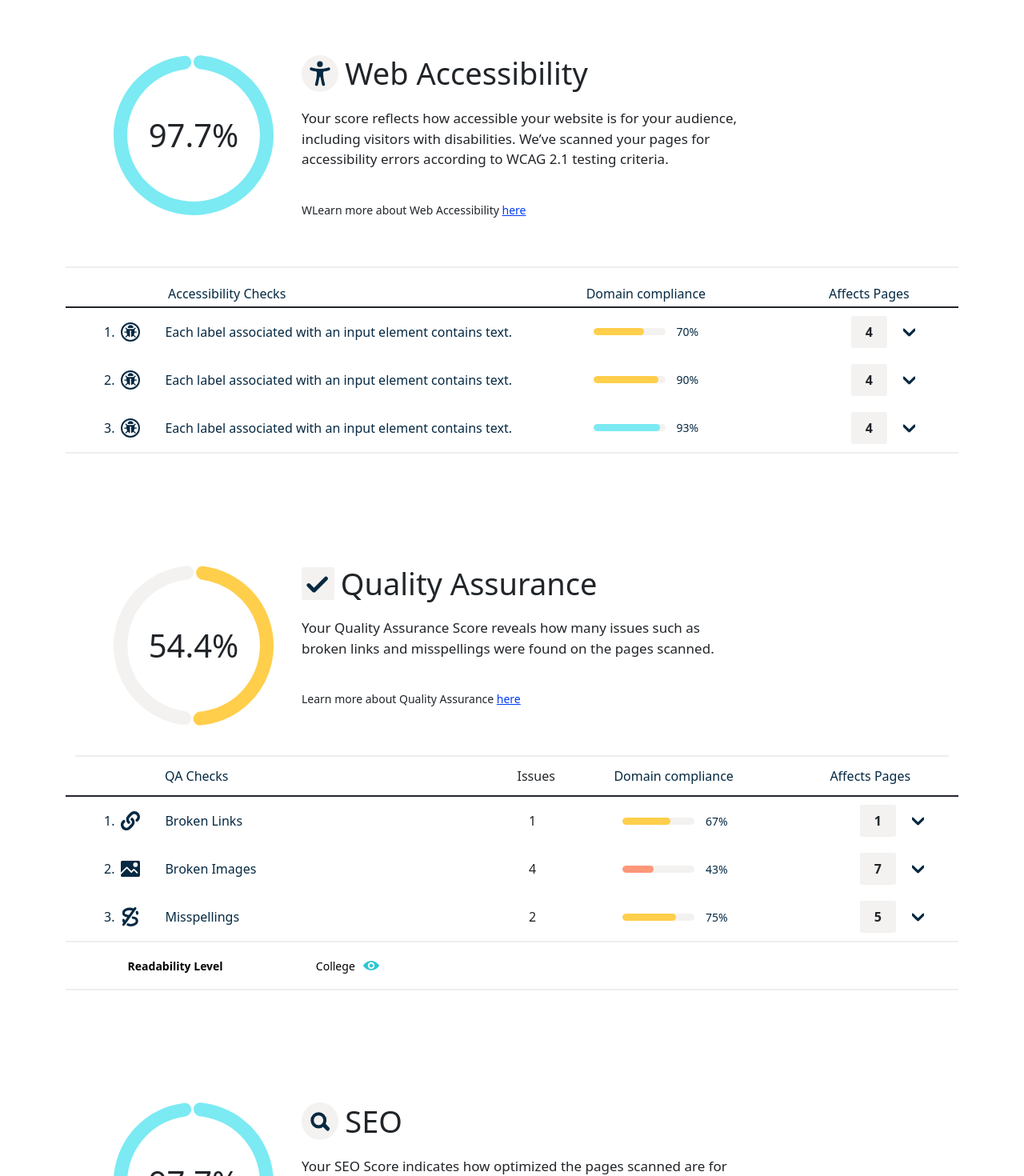
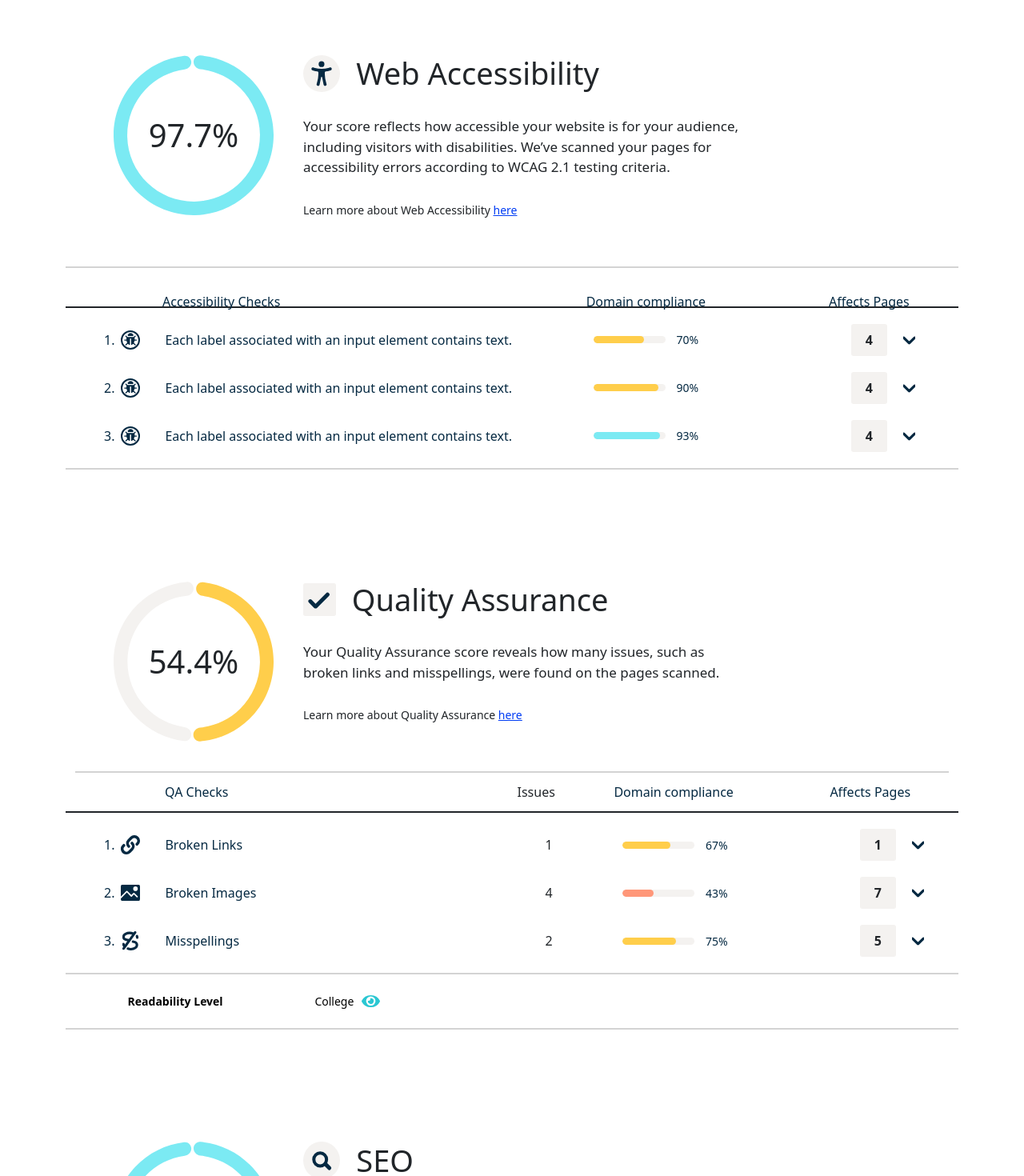
Before and after one commit to hnamdev008/marketing-report-ui, an Angular app: page / in a window 1280 px wide. Shown: the part 740-2210 px from the top of the page at 80% size. Built offline with nearby package versions, Linux system fonts and the light colour scheme.

Commit message:
fix some issues

```diff
--- a/src/app/core/components/progress-bar/progress-bar.component.scss
+++ b/src/app/core/components/progress-bar/progress-bar.component.scss
@@ -5,6 +5,7 @@
 
   &__bottom{
     font-size: 14px;
+    margin-top: 5px;
   }
 }
 
--- a/src/app/core/styles/_utilities.scss
+++ b/src/app/core/styles/_utilities.scss
@@ -71,3 +71,23 @@
       padding-left: 3rem !important;
   }
 }
+
+.pointer {
+  cursor: pointer;
+}
+
+.mt-30 {
+  margin-top: 30px;
+}
+
+.mb-15 {
+  margin-top: 15px;
+}
+
+.mb-30 {
+  margin-bottom: 30px;
+}
+
+.m-l-20 {
+  margin-left: 20px !important;
+}
--- a/src/app/home/home.component.html
+++ b/src/app/home/home.component.html
@@ -33,21 +33,21 @@
     </section>
     <!-- Accessibility -->
     <section class="home__section container-fluid">
-        <div class="row p-left p-left">
+        <div class="row p-left">
             <div class="home__section__circular-progress">
                 <app-circular-progress-bar [value]="97.7"></app-circular-progress-bar>
             </div>
             <div class="home__section__content d-flex flex-column">
                 <div class="home__section__content__header d-flex flex-row align-items-center">
                     <img class="img-fluid" src="./assets/icons/human.svg" alt="" />
-                    <h2 class="home__section__content__header__title ms-2">
+                    <h2 class="home__section__content__header__title m-l-20">
                         Web Accessibility
                     </h2>
                 </div>
                 <p class="home__section__content__des">
                     Your score reflects how accessible your website is for your audience, including visitors with disabilities. We’ve scanned your pages for accessibility errors according to WCAG 2.1 testing criteria.                </p>
                 <div class="home__section__content__note is-hide">
-                    WLearn more about Web Accessibility
+                    Learn more about Web Accessibility
                     <a href="https://monsido.com/platform/web-accessibility" target="_blank" class="home__section__content__note__link">here</a>
                 </div>
             </div>
@@ -99,7 +99,7 @@
                                 </ng-template>
                                 <ng-template accordionContent>
                                     <div class="home__section__detail align-items-center">
-                                        <div class="home__section__detail__right d-flex align-items-center mt-4">
+                                        <div class="home__section__detail__right d-flex align-items-center mt-30 mb-30">
                                             <div class="home__section__detail__right__progress">
                                                 <app-progress-bar [label]="'Progress bar showing how many pages there is compliant'" [valueMax]="100" [valueNow]="currentDetail.detail.percent"
                                                 [totalPage]="currentDetail?.detail?.totalPage" [page]="currentDetail?.pages?.value"></app-progress-bar>
@@ -110,7 +110,11 @@
                                         <thead>
                                             <tr class="home__section__items__header d-flex">
                                                 <th class="w-80 home__section__items__header__title p-l-3-sm">Title and URL</th>
-                                                <th class="w-20 justify-content-center home__section__items__header__priority">Priority</th>
+                                                <th class="w-20 justify-content-center home__section__items__header__priority">Priority
+                                                    <span class="d-flex ms-1">
+                                                        <img src="./assets/icons/question-circle.svg" alt="" />
+                                                    </span>
+                                                </th>
                                             </tr>
                                         </thead>
                                         <tbody class="home__section__items__list row">
@@ -174,7 +178,7 @@
                                 </ng-template>
                                 <ng-template accordionContent>
                                     <div class="home__section__detail align-items-center">
-                                        <div class="home__section__detail__right d-flex align-items-center mt-4">
+                                        <div class="home__section__detail__right d-flex align-items-center mt-30 mb-30">
                                             <div class="home__section__detail__right__progress">
                                                 <app-progress-bar [label]="'Progress bar showing how many pages there is compliant'" [valueMax]="100" [valueNow]="currentDetail.detail.percent"
                                                 [totalPage]="currentDetail?.detail?.totalPage" [page]="currentDetail?.pages?.value"></app-progress-bar>
@@ -225,12 +229,12 @@
             <div class="home__section__content d-flex flex-column">
                 <div class="home__section__content__header d-flex flex-row align-items-center">
                     <img class="img-fluid" src="./assets/icons/checkbox.svg" alt="" />
-                    <h2 class="home__section__content__header__title ms-2">
+                    <h2 class="home__section__content__header__title m-l-20">
                         Quality Assurance
                     </h2>
                 </div>
                 <p class="home__section__content__des">
-                    Your Quality Assurance Score reveals how many issues such as broken links and misspellings were found on the pages scanned.
+                    Your Quality Assurance score reveals how many issues, such as broken links and misspellings, were found on the pages scanned.
                 </p>
                 <div class="home__section__content__note is-hide">
                     Learn more about Quality Assurance
@@ -287,7 +291,7 @@
                                 </ng-template>
                                 <ng-template accordionContent>
                                     <div class="home__section__detail align-items-center">
-                                        <div class="home__section__detail__right d-flex align-items-center mt-4">
+                                        <div class="home__section__detail__right d-flex align-items-center mt-30 mb-30">
                                             <div class="home__section__detail__right__progress">
                                                 <app-progress-bar [label]="'Progress bar showing how many pages there is compliant'" [valueMax]="100" [valueNow]="currentDetail.detail.percent"
                                                 [totalPage]="currentDetail?.detail?.totalPage" [page]="currentDetail?.pages?.value"></app-progress-bar>
@@ -319,7 +323,7 @@
                     </td>
                 </tr>
                 <tr class="home__section__information__bottom column d-flex align-items-center">
-                    <div class="w-40 d-flex justify-content-between">
+                    <div class="w-40 d-flex justify-content-between pointer">
                         <td class="home__section__information__header__level__readability text-center text-bold">Readability Level</td>
                         <td class="home__section__information__header__level__college text-center d-flex align-items-center justify-content-center">College
                             <img class="home__section__information__header__level__img img-fluid" src="./assets/icons/eye.svg" alt="" />
@@ -386,7 +390,7 @@
                     </td>
                 </tr>
                 <tr class="home__section__information__bottom column d-flex align-items-center">
-                    <div class="w-100 d-flex justify-content-between">
+                    <div class="w-100 d-flex justify-content-between pointer">
                         <td class="home__section__information__header__level__readability text-center">Readability Level</td>
                         <td class="home__section__information__header__level__college text-center d-flex align-items-center justify-content-center">College
                             <img class="home__section__information__header__level__img img-fluid" src="./assets/icons/eye.svg" alt="" />
@@ -405,12 +409,12 @@
             <div class="home__section__content d-flex flex-column">
                 <div class="home__section__content__header d-flex flex-row align-items-center">
                     <img class="img-fluid" src="./assets/icons/search.svg" alt="" />
-                    <h2 class="home__section__content__header__title ms-2">
+                    <h2 class="home__section__content__header__title m-l-20">
                         SEO
                     </h2>
                 </div>
                 <p class="home__section__content__des">
-                    Your SEO Score indicates how optimized the pages scanned are for search engines and whether they follow best practices such as including header tags.
+                    Your SEO score indicates how optimized the pages scanned are for search engines and whether they follow best practices such as including header tags.
                 </p>
                 <div class="home__section__content__note is-hide">
                     Learn more about SEO
@@ -538,7 +542,7 @@
                                                     <img class="home__section__items__list__img" [src]="item.image" alt="" />
                                                     <p class="word-break font-xs">{{item.path}}</p>
                                                 </td>
-                                                <td class="w-10 text-center">{{item.pages}}</td>
+                                                <td class="w-10 text-right">{{item.pages}}</td>
                                             </tr>
                                         </tbody>
                                     </table>
@@ -560,12 +564,12 @@
             <div class="home__section__content d-flex flex-column">
                 <div class="home__section__content__header d-flex flex-row align-items-center">
                     <img class="img-fluid" src="./assets/icons/privacy.svg" alt="" />
-                    <h2 class="home__section__content__header__title ms-2">
+                    <h2 class="home__section__content__header__title m-l-20">
                         Data Privacy
                     </h2>
                 </div>
                 <p class="home__section__content__des">
-                    Your Data Privacy Score measures whether any potential privacy breaches based on sensitive information were detected anywhere on the pages scanned.
+                    Your Data Privacy score measures whether any potential privacy breaches based on sensitive information were detected anywhere on the pages scanned.
                 </p>
                 <div class="home__section__content__note is-hide">
                     Learn more about Data Privacy
@@ -693,7 +697,7 @@
                                         <tbody class="home__section__items__list row">
                                             <tr *ngFor="let item of currentPrivacyDetail?.level.detail?.items" class="home__section__items__list__item d-flex align-items-center">
                                                 <td class="w-90">{{item.issue}}</td>
-                                                <td class="w-10 text-center text-bold">{{item.pages}}</td>
+                                                <td class="w-10 text-right text-bold">{{item.pages}}</td>
                                             </tr>
                                         </tbody>
                                     </table>
@@ -715,12 +719,12 @@
             <div class="home__section__content d-flex flex-column">
                 <div class="home__section__content__header d-flex flex-row align-items-center">
                     <img class="img-fluid" src="./assets/icons/performance.svg" alt="" />
-                    <h2 class="home__section__content__header__title ms-2">
+                    <h2 class="home__section__content__header__title m-l-20">
                         Performance
                     </h2>
                 </div>
                 <p class="home__section__content__des">
-                    Your Performance Score highlights how quickly your site loads for visitors based on network speed, location, and device used.
+                    Your Performance score highlights how quickly your site loads for visitors based on network speed, location, and device used.
                 </p>
                 <div class="home__section__content__note is-hide">
                     Learn more about Performance Insights
@@ -733,21 +737,21 @@
             </div>
         </div>
         <hr>
-        <div class="home__section__performance-level d-flex justify-content-between">
+        <div class="home__section__performance-level p-left d-flex justify-content-between">
             <div class="d-flex home__section__performance-level__item">
                 <div class="marbles level-short"></div>
                 <p class="m-l-20">90 - 100 Short</p>
             </div>
             <div class="d-flex home__section__performance-level__item">
                 <div class="marbles level-medium"></div>
-                <p class="m-l-20">90 - 100 Medium</p>
+                <p class="m-l-20">50 - 89 Medium</p>
             </div>
             <div class="d-flex home__section__performance-level__item">
                 <div class="marbles level-long"></div>
                 <p class="m-l-20">0 - 49 Long</p>
             </div>
         </div>
-        <div class="d-flex flex-wrap justify-content-between m-t-20">
+        <div class="p-left d-flex flex-wrap justify-content-between m-t-20">
             <div class="home__section__performance-detail d-flex align-items-center">
                 <div class="border purple-heart"></div>
                 <div class="m-l-20">
--- a/src/app/home/home.component.scss
+++ b/src/app/home/home.component.scss
@@ -95,6 +95,7 @@
         &__content {
             width: 60%;
             padding: 0;
+            padding-left: 2px;
 
             @include respond-from(md) {
                 width: 70%;
@@ -103,6 +104,10 @@
 
             &__header {
                 margin-bottom: 20px;
+
+                @include respond-from(sm) {
+                    margin-bottom: 30px;
+                }
 
                 &__title {
                     margin: unset;
@@ -124,7 +129,7 @@
 
             &__des {
                 font-size: 16px;
-                margin-bottom: 30px;
+                margin-bottom: 20px;
 
                 @include respond-to(xs) {
                     font-size: 14px;
@@ -214,8 +219,6 @@
                     }
 
                     &__img {
-                        width: 20px;
-                        height: auto;
                         margin-left: 10px;
                     }
 
@@ -286,7 +289,8 @@
                         justify-content: center;
                     }
 
-                    &.qa, &.privacy {
+                    &.qa,
+                    &.privacy {
                         @include respond-to(sm) {
                             width: 20%;
                         }
@@ -295,10 +299,9 @@
             }
 
             &__bottom {
-                border-top: 2px solid $c-gallery;
-                height: 60px;
+                border-top: 2px solid #d3d3d3;
                 width: 100%;
-                padding: 0;
+                padding: 15px 0;
                 color: $c-black;
             }
 
@@ -365,7 +368,7 @@
 
                 &__issues {
                     width: 5%;
-                    text-align: center;
+                    text-align: right;
 
                     &.qa {
                         @include respond-to(sm) {
@@ -411,7 +414,7 @@
             &__header {
                 text-align: left;
                 letter-spacing: 0px;
-                border-top: 2px solid $c-gallery;
+                border-top: 2px solid #d3d3d3;
 
                 &__level,
                 &__domain,
@@ -426,7 +429,7 @@
 
                     @include respond-from(sm) {
                         text-align: left;
-                        padding-left: 8rem;
+                        padding-left: 121px;
                     }
                 }
             }
@@ -439,7 +442,7 @@
                 }
 
                 &:last-child {
-                    border-bottom: 2px solid $c-gallery;
+                    border-bottom: 2px solid #d3d3d3;
                 }
 
                 &__level {
@@ -614,7 +617,6 @@
                 margin-top: 40px;
                 font-size: 14px;
 
-
                 @include respond-from(sm) {
                     justify-content: space-between;
                     font-size: 16px;
@@ -656,7 +658,7 @@
 
                 &__item {
                     font-size: 14px;
-                    border-top: 1px solid #eeeeee;
+                    border-top: 1px solid #d3d3d3;
 
                     @include respond-from(sm) {
                         font-size: 16px;
@@ -758,6 +760,7 @@
                     &__note {
                         text-align: center;
                         font-size: 12px;
+                        margin-bottom: 15px;
 
                         @include respond-from(sm) {
                             text-align: right;
@@ -839,8 +842,14 @@
                 height: 42px;
                 width: 164px;
                 background-color: #052942;
+                border: 2px solid #052942;
                 color: #ffffff;
-                font-size: 14px;
+                font-size: 17px;
+
+                &:hover {
+                    background-color: white;
+                    color: #052942;
+                }
             }
         }
 
@@ -917,6 +926,7 @@
     }
 }
 
+
 th {
     font-weight: normal;
 }
@@ -927,10 +937,18 @@ th {
     border: none;
 }
 
-td, tr, th {
+td,
+tr,
+th {
     padding: 0;
 }
 
 p {
     margin: 0;
 }
+
+tr {
+    @include respond-from(sm) {
+        padding: 10px 0;
+    }
+}
--- a/src/app/home/home.component.ts
+++ b/src/app/home/home.component.ts
@@ -88,7 +88,7 @@ export class HomeComponent implements OnInit {
 
     bookDemo(): void {
         window.open(
-            'https://go.monsido.com/demo?utm_source=report-page&utm_medium=sticky-bar-cta&utm_content=book-a-demo&utm_campaign=snapshot-report-flow',
+            'https://go.monsido.com/demo?utm_source=report-page&utm_medium=demo-box&utm_content=book-a-demo&utm_campaign=snapshot-report-flow',
             '_blank'
         );
     }
```
Also changed, not shown: src/app/core/components/header/header.component.scss (+7 -1 lines), src/assets/icons/eye.svg, src/assets/icons/question-circle.svg (added).
